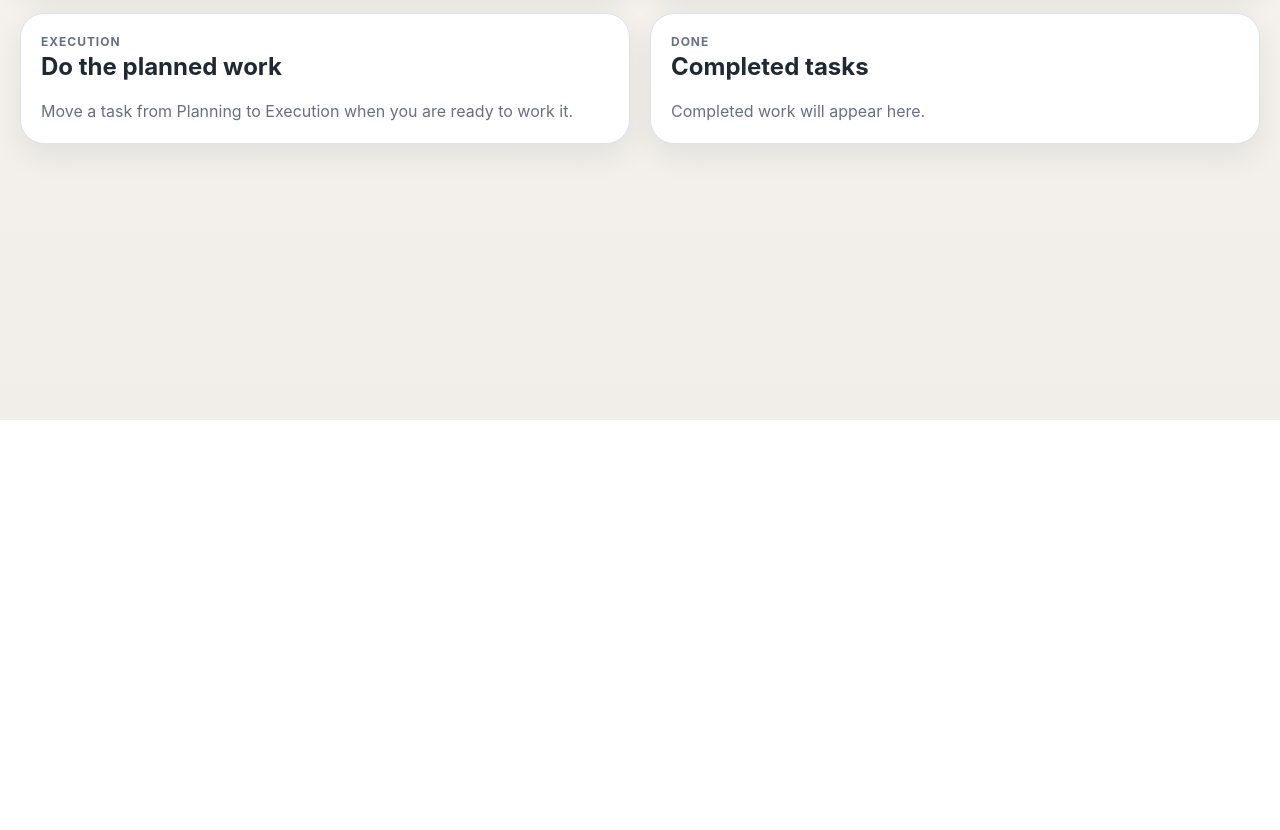
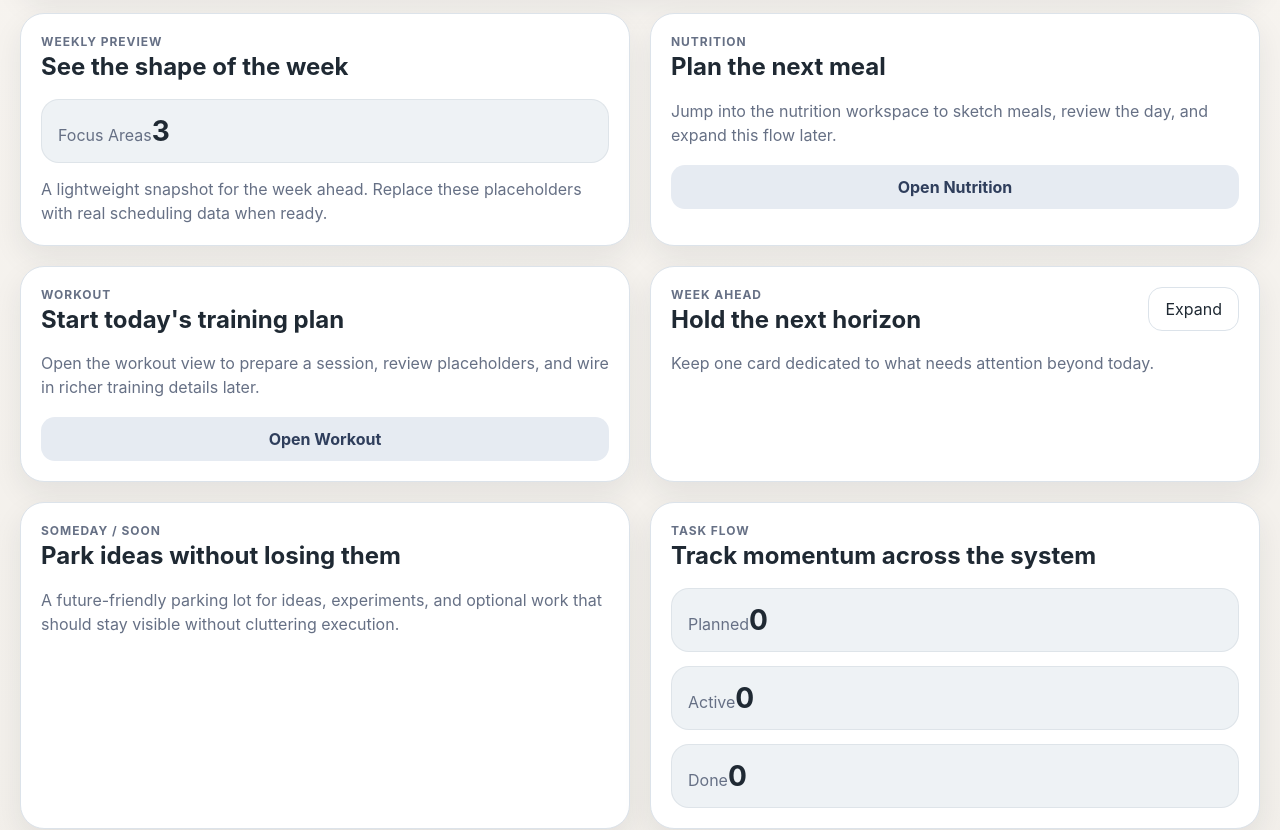
Before and after one commit to lexthe-creator/purple-waffle, a React (Vite) app: page / in a window 1280 px wide. Shown: the part 400-1230 px from the top of the page. Before the commit the page ends 820 px from the top, so only its background shows below. Built offline with nearby package versions, Linux system fonts and the light colour scheme.

Commit message:
Add home navigation cards and placeholder views

```diff
--- /dev/null
+++ b/src/components/MealCard.jsx
@@ -0,0 +1,18 @@
+import React from 'react';
+
+export default function MealCard({ onOpenNutrition }) {
+  return (
+    <section className="task-card home-card">
+      <div className="task-card-header">
+        <div>
+          <p className="eyebrow">Nutrition</p>
+          <h2>Plan the next meal</h2>
+        </div>
+      </div>
+      <p className="settings-copy">Jump into the nutrition workspace to sketch meals, review the day, and expand this flow later.</p>
+      <button type="button" className="secondary-button full-width" onClick={onOpenNutrition}>
+        Open Nutrition
+      </button>
+    </section>
+  );
+}
--- /dev/null
+++ b/src/components/SomedaySoonCard.jsx
@@ -0,0 +1,15 @@
+import React from 'react';
+
+export default function SomedaySoonCard() {
+  return (
+    <section className="task-card home-card">
+      <div className="task-card-header">
+        <div>
+          <p className="eyebrow">Someday / Soon</p>
+          <h2>Park ideas without losing them</h2>
+        </div>
+      </div>
+      <p className="settings-copy">A future-friendly parking lot for ideas, experiments, and optional work that should stay visible without cluttering execution.</p>
+    </section>
+  );
+}
--- /dev/null
+++ b/src/components/TaskFlowCard.jsx
@@ -0,0 +1,28 @@
+import React from 'react';
+
+export default function TaskFlowCard({ plannedCount, activeCount, doneCount }) {
+  return (
+    <section className="task-card home-card">
+      <div className="task-card-header">
+        <div>
+          <p className="eyebrow">Task Flow</p>
+          <h2>Track momentum across the system</h2>
+        </div>
+      </div>
+      <div className="summary-stack">
+        <div className="summary-tile">
+          <span>Planned</span>
+          <strong>{plannedCount}</strong>
+        </div>
+        <div className="summary-tile">
+          <span>Active</span>
+          <strong>{activeCount}</strong>
+        </div>
+        <div className="summary-tile">
+          <span>Done</span>
+          <strong>{doneCount}</strong>
+        </div>
+      </div>
+    </section>
+  );
+}
--- /dev/null
+++ b/src/components/WeekAheadCard.jsx
@@ -0,0 +1,35 @@
+import React, { useState } from 'react';
+
+const UPCOMING_ITEMS = [
+  'Prep meals for the next three days',
+  'Schedule the primary workout block',
+  'Review open tasks before Monday starts',
+];
+
+export default function WeekAheadCard() {
+  const [isExpanded, setIsExpanded] = useState(false);
+
+  return (
+    <section className="task-card home-card">
+      <div className="task-card-header">
+        <div>
+          <p className="eyebrow">Week Ahead</p>
+          <h2>Hold the next horizon</h2>
+        </div>
+        <button type="button" className="ghost-button" onClick={() => setIsExpanded(value => !value)}>
+          {isExpanded ? 'Collapse' : 'Expand'}
+        </button>
+      </div>
+      <p className="settings-copy">Keep one card dedicated to what needs attention beyond today.</p>
+      {isExpanded && (
+        <div className="summary-stack">
+          {UPCOMING_ITEMS.map(item => (
+            <div key={item} className="transition-row">
+              <span className="transition-title">{item}</span>
+            </div>
+          ))}
+        </div>
+      )}
+    </section>
+  );
+}
--- /dev/null
+++ b/src/components/WeeklyPreviewCard.jsx
@@ -0,0 +1,21 @@
+import React from 'react';
+
+export default function WeeklyPreviewCard() {
+  return (
+    <section className="task-card home-card">
+      <div className="task-card-header">
+        <div>
+          <p className="eyebrow">Weekly Preview</p>
+          <h2>See the shape of the week</h2>
+        </div>
+      </div>
+      <div className="summary-stack">
+        <div className="summary-tile">
+          <span>Focus Areas</span>
+          <strong>3</strong>
+        </div>
+        <p className="settings-copy">A lightweight snapshot for the week ahead. Replace these placeholders with real scheduling data when ready.</p>
+      </div>
+    </section>
+  );
+}
--- /dev/null
+++ b/src/components/WorkoutCard.jsx
@@ -0,0 +1,18 @@
+import React from 'react';
+
+export default function WorkoutCard({ onOpenWorkout }) {
+  return (
+    <section className="task-card home-card">
+      <div className="task-card-header">
+        <div>
+          <p className="eyebrow">Workout</p>
+          <h2>Start today&apos;s training plan</h2>
+        </div>
+      </div>
+      <p className="settings-copy">Open the workout view to prepare a session, review placeholders, and wire in richer training details later.</p>
+      <button type="button" className="secondary-button full-width" onClick={onOpenWorkout}>
+        Open Workout
+      </button>
+    </section>
+  );
+}
--- a/src/main.jsx
+++ b/src/main.jsx
@@ -4,13 +4,21 @@ import Header from './components/Header.jsx';
 import BrainDumpModal from './components/BrainDumpModal.jsx';
 import PlanningCard from './components/PlanningCard.jsx';
 import ExecutionCard from './components/ExecutionCard.jsx';
+import MealCard from './components/MealCard.jsx';
+import WorkoutCard from './components/WorkoutCard.jsx';
+import WeeklyPreviewCard from './components/WeeklyPreviewCard.jsx';
+import WeekAheadCard from './components/WeekAheadCard.jsx';
+import SomedaySoonCard from './components/SomedaySoonCard.jsx';
+import TaskFlowCard from './components/TaskFlowCard.jsx';
 import InboxView from './views/InboxView.jsx';
+import NutritionView from './views/NutritionView.jsx';
+import WorkoutView from './views/WorkoutView.jsx';
 import { TaskProvider, useTaskContext } from './context/TaskContext.jsx';
 import './styles.css';
 
 function TaskApp() {
   const { tasks, setTasks, createTask, generateId, sortTasks } = useTaskContext();
-  const [activeView, setActiveView] = useState('planning');
+  const [activeView, setActiveView] = useState('home');
   const [brainDumpOpen, setBrainDumpOpen] = useState(false);
 
   const inboxTasks = useMemo(() => tasks.filter(task => task.status === 'inbox'), [tasks]);
@@ -88,7 +96,7 @@ function TaskApp() {
   function createEmptyPlannedTask() {
     const emptyTask = createTask('planned', { shouldFocusTitle: true, order: plannedTasks.length + 1 });
     setTasks(current => sortTasks([...current, emptyTask]));
-    setActiveView('planning');
+    setActiveView('home');
   }
 
   function sendToInbox(title) {
@@ -100,16 +108,17 @@ function TaskApp() {
 
   function moveToPlanning(taskId) {
     updateTask(taskId, task => ({ ...task, status: 'planned', shouldFocusTitle: false }));
-    setActiveView('planning');
+    setActiveView('home');
   }
 
   function moveToExecution(taskId) {
     updateTask(taskId, task => ({ ...task, status: 'active', shouldFocusTitle: false }));
-    setActiveView('planning');
+    setActiveView('home');
   }
 
   function moveBackToPlanning(taskId) {
     updateTask(taskId, task => ({ ...task, status: 'planned', shouldFocusTitle: false }));
+    setActiveView('home');
   }
 
   const sharedHandlers = {
@@ -142,6 +151,10 @@ function TaskApp() {
           />
         )}
 
+        {activeView === 'nutrition' && <NutritionView onBackHome={() => setActiveView('home')} />}
+
+        {activeView === 'workout' && <WorkoutView onBackHome={() => setActiveView('home')} />}
+
         {activeView === 'settings' && (
           <section className="task-card">
             <div className="task-card-header">
@@ -156,9 +169,9 @@ function TaskApp() {
           </section>
         )}
 
-        {activeView !== 'inbox' && activeView !== 'settings' && (
+        {activeView === 'home' && (
           <div className="board-grid">
-            <section className="task-card">
+            <section className="task-card home-card home-card-wide">
               <div className="task-card-header">
                 <div>
                   <p className="eyebrow">Brain Dump → Inbox</p>
@@ -175,6 +188,17 @@ function TaskApp() {
                 </button>
               </div>
             </section>
+
+            <WeeklyPreviewCard />
+            <MealCard onOpenNutrition={() => setActiveView('nutrition')} />
+            <WorkoutCard onOpenWorkout={() => setActiveView('workout')} />
+            <WeekAheadCard />
+            <SomedaySoonCard />
+            <TaskFlowCard
+              plannedCount={plannedTasks.length}
+              activeCount={activeTasks.length}
+              doneCount={doneTasks.length}
+            />
 
             <PlanningCard
               tasks={plannedTasks.map(task => ({ ...task, shouldFocusTitle: Boolean(task.shouldFocusTitle) }))}
--- a/src/styles.css
+++ b/src/styles.css
@@ -433,3 +433,18 @@ textarea:focus-visible {
     justify-content: flex-start;
   }
 }
+
+
+.home-card {
+  align-content: start;
+}
+
+.home-card-wide {
+  grid-column: span 2;
+}
+
+@media (max-width: 960px) {
+  .home-card-wide {
+    grid-column: span 1;
+  }
+}
--- /dev/null
+++ b/src/views/NutritionView.jsx
@@ -0,0 +1,18 @@
+import React from 'react';
+
+export default function NutritionView({ onBackHome }) {
+  return (
+    <section className="task-card">
+      <div className="task-card-header">
+        <div>
+          <p className="eyebrow">Nutrition</p>
+          <h2>Nutrition view placeholder</h2>
+        </div>
+        <button type="button" className="ghost-button" onClick={onBackHome}>
+          Back Home
+        </button>
+      </div>
+      <p className="settings-copy">This destination is now wired into navigation so meal planning, tracking, and templates can be layered in next.</p>
+    </section>
+  );
+}
--- /dev/null
+++ b/src/views/WorkoutView.jsx
@@ -0,0 +1,18 @@
+import React from 'react';
+
+export default function WorkoutView({ onBackHome }) {
+  return (
+    <section className="task-card">
+      <div className="task-card-header">
+        <div>
+          <p className="eyebrow">Workout</p>
+          <h2>Workout view placeholder</h2>
+        </div>
+        <button type="button" className="ghost-button" onClick={onBackHome}>
+          Back Home
+        </button>
+      </div>
+      <p className="settings-copy">This destination is now functional so you can expand it with programming, recovery, and session details later.</p>
+    </section>
+  );
+}
```
